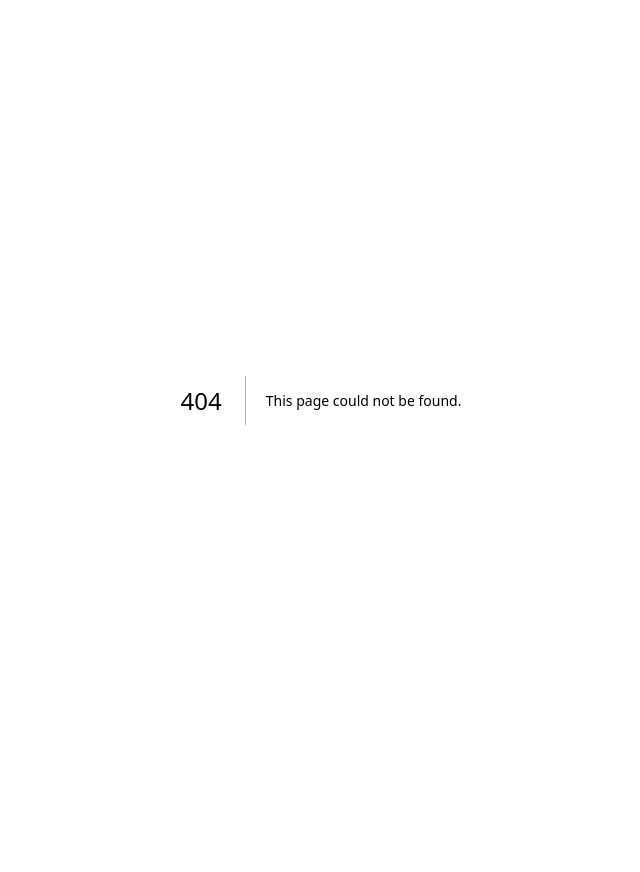
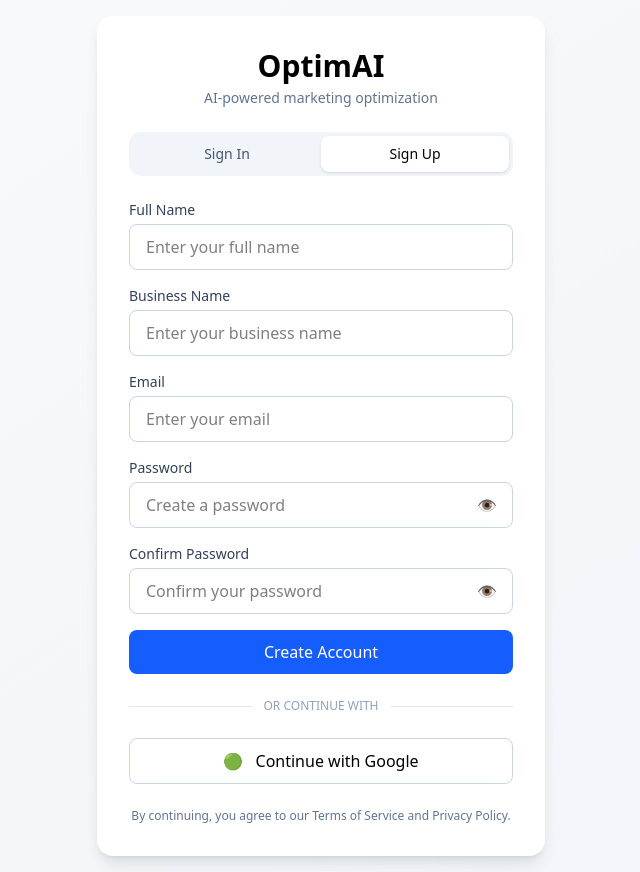
Before and after one commit to Optim-AI/OptimX---Beta, a Next.js app: page /auth/signup in a window 1280 px wide. Before the commit this address had no page. Shown: the whole page, without its empty margins (319-959 px from the left). Before the commit the page ends 800 px from the top, so only its background shows below. Built offline with nearby package versions, Linux system fonts and the light colour scheme.

Commit message:
Login and signup pages are done as of now but needs to customized note they are just clickable front end

```diff
--- a/app/web/src/components/Hero.tsx
+++ b/app/web/src/components/Hero.tsx
@@ -1,11 +1,17 @@
 import React from 'react';
+import Link from "next/link";
+
 export const Hero = () => (
   <header className="bg-blue-50 py-8">
     <nav className="container mx-auto flex justify-between items-center">
       <div className="text-2xl font-bold">OptimAI</div>
-      <div>
-        <button className="mr-4">Sign in</button>
-        <button className="bg-blue-500 text-white px-4 py-2 rounded">Get Started</button>
+      <div className="flex gap-3">
+        <Link href="/auth/signin" className="px-4 py-2 rounded hover:bg-blue-100">
+          Sign in
+        </Link>
+        <Link href="/auth/signup" className="bg-blue-500 text-white px-4 py-2 rounded hover:bg-blue-600">
+          Get Started
+        </Link>
       </div>
     </nav>
     <div className="container mx-auto text-center py-16">
--- /dev/null
+++ b/pages/auth/signin.tsx
@@ -0,0 +1,101 @@
+import { useState } from "react";
+import Link from "next/link";
+
+export default function SignInPage() {
+  const [showPw, setShowPw] = useState(false);
+
+  return (
+    <div className="min-h-screen flex items-center justify-center bg-gradient-to-br from-slate-50 to-slate-100 p-4">
+      <div className="w-full max-w-md rounded-2xl bg-white shadow-lg p-8">
+        {/* Brand */}
+        <div className="text-center">
+          <h1 className="text-3xl font-semibold">OptimAI</h1>
+          <p className="text-sm text-slate-500 mt-1">AI-powered marketing optimization</p>
+        </div>
+
+        {/* Tabs */}
+        <div className="mt-6 grid grid-cols-2 rounded-xl bg-slate-100 p-1 text-sm font-medium">
+          <div className="rounded-lg bg-white py-2 text-center shadow">Sign In</div>
+          <Link href="/auth/signup" className="rounded-lg py-2 text-center text-slate-600 hover:text-slate-900">
+            Sign Up
+          </Link>
+        </div>
+
+        {/* Form */}
+        <form
+          className="mt-6 space-y-4"
+          onSubmit={(e) => {
+            e.preventDefault();
+            // wire up later with Firebase
+          }}
+        >
+          <div>
+            <label htmlFor="email" className="block text-sm font-medium text-slate-700">
+              Email
+            </label>
+            <div className="mt-1 relative">
+              <input
+                id="email"
+                type="email"
+                required
+                placeholder="Enter your email"
+                className="w-full rounded-lg border border-slate-300 bg-white px-4 py-2.5 outline-none ring-0 focus:border-slate-400"
+              />
+              <span className="pointer-events-none absolute inset-y-0 left-3 flex items-center text-slate-400">📧</span>
+            </div>
+          </div>
+
+          <div>
+            <label htmlFor="password" className="block text-sm font-medium text-slate-700">
+              Password
+            </label>
+            <div className="mt-1 relative">
+              <input
+                id="password"
+                type={showPw ? "text" : "password"}
+                required
+                placeholder="Enter your password"
+                className="w-full rounded-lg border border-slate-300 bg-white px-4 py-2.5 pr-11 outline-none focus:border-slate-400"
+              />
+              <button
+                type="button"
+                aria-label={showPw ? "Hide password" : "Show password"}
+                onClick={() => setShowPw((s) => !s)}
+                className="absolute inset-y-0 right-2 flex items-center px-2 text-slate-500 hover:text-slate-700"
+              >
+                {showPw ? "🙈" : "👁️"}
+              </button>
+            </div>
+          </div>
+
+          <button
+            type="submit"
+            className="w-full rounded-lg bg-blue-600 px-4 py-2.5 text-white font-medium hover:bg-blue-700 active:bg-blue-800"
+          >
+            Sign In
+          </button>
+        </form>
+
+        {/* Divider */}
+        <div className="my-6 flex items-center gap-3 text-xs text-slate-400">
+          <div className="h-px flex-1 bg-slate-200" />
+          <span>OR CONTINUE WITH</span>
+          <div className="h-px flex-1 bg-slate-200" />
+        </div>
+
+        {/* Google button (UI only) */}
+        <button
+          type="button"
+          className="w-full rounded-lg border border-slate-300 bg-white px-4 py-2.5 font-medium hover:bg-slate-50"
+        >
+          <span className="mr-2">🟢</span> Continue with Google
+        </button>
+
+        {/* Terms */}
+        <p className="mt-6 text-center text-xs text-slate-500">
+          By continuing, you agree to our Terms of Service and Privacy Policy.
+        </p>
+      </div>
+    </div>
+  );
+}
--- /dev/null
+++ b/pages/auth/signup.tsx
@@ -0,0 +1,146 @@
+import { useState } from "react";
+import Link from "next/link";
+
+export default function SignUpPage() {
+  const [showPw, setShowPw] = useState(false);
+  const [showPw2, setShowPw2] = useState(false);
+
+  return (
+    <div className="min-h-screen flex items-center justify-center bg-gradient-to-br from-slate-50 to-slate-100 p-4">
+      <div className="w-full max-w-md rounded-2xl bg-white shadow-lg p-8">
+        {/* Brand */}
+        <div className="text-center">
+          <h1 className="text-3xl font-semibold">OptimAI</h1>
+          <p className="text-sm text-slate-500 mt-1">AI-powered marketing optimization</p>
+        </div>
+
+        {/* Tabs */}
+        <div className="mt-6 grid grid-cols-2 rounded-xl bg-slate-100 p-1 text-sm font-medium">
+          <Link href="/auth/signin" className="rounded-lg py-2 text-center text-slate-600 hover:text-slate-900">
+            Sign In
+          </Link>
+          <div className="rounded-lg bg-white py-2 text-center shadow">Sign Up</div>
+        </div>
+
+        {/* Form */}
+        <form
+          className="mt-6 space-y-4"
+          onSubmit={(e) => {
+            e.preventDefault();
+          }}
+        >
+          <div>
+            <label htmlFor="name" className="block text-sm font-medium text-slate-700">
+              Full Name
+            </label>
+            <input
+              id="name"
+              type="text"
+              required
+              placeholder="Enter your full name"
+              className="mt-1 w-full rounded-lg border border-slate-300 bg-white px-4 py-2.5 outline-none focus:border-slate-400"
+            />
+          </div>
+
+          <div>
+            <label htmlFor="biz" className="block text-sm font-medium text-slate-700">
+              Business Name
+            </label>
+            <input
+              id="biz"
+              type="text"
+              required
+              placeholder="Enter your business name"
+              className="mt-1 w-full rounded-lg border border-slate-300 bg-white px-4 py-2.5 outline-none focus:border-slate-400"
+            />
+          </div>
+
+          <div>
+            <label htmlFor="email" className="block text-sm font-medium text-slate-700">
+              Email
+            </label>
+            <input
+              id="email"
+              type="email"
+              required
+              placeholder="Enter your email"
+              className="mt-1 w-full rounded-lg border border-slate-300 bg-white px-4 py-2.5 outline-none focus:border-slate-400"
+            />
+          </div>
+
+          <div>
+            <label htmlFor="password" className="block text-sm font-medium text-slate-700">
+              Password
+            </label>
+            <div className="mt-1 relative">
+              <input
+                id="password"
+                type={showPw ? "text" : "password"}
+                required
+                placeholder="Create a password"
+                className="w-full rounded-lg border border-slate-300 bg-white px-4 py-2.5 pr-11 outline-none focus:border-slate-400"
+              />
+              <button
+                type="button"
+                aria-label={showPw ? "Hide password" : "Show password"}
+                onClick={() => setShowPw((s) => !s)}
+                className="absolute inset-y-0 right-2 flex items-center px-2 text-slate-500 hover:text-slate-700"
+              >
+                {showPw ? "🙈" : "👁️"}
+              </button>
+            </div>
+          </div>
+
+          <div>
+            <label htmlFor="confirm" className="block text-sm font-medium text-slate-700">
+              Confirm Password
+            </label>
+            <div className="mt-1 relative">
+              <input
+                id="confirm"
+                type={showPw2 ? "text" : "password"}
+                required
+                placeholder="Confirm your password"
+                className="w-full rounded-lg border border-slate-300 bg-white px-4 py-2.5 pr-11 outline-none focus:border-slate-400"
+              />
+              <button
+                type="button"
+                aria-label={showPw2 ? "Hide password" : "Show password"}
+                onClick={() => setShowPw2((s) => !s)}
+                className="absolute inset-y-0 right-2 flex items-center px-2 text-slate-500 hover:text-slate-700"
+              >
+                {showPw2 ? "🙈" : "👁️"}
+              </button>
+            </div>
+          </div>
+
+          <button
+            type="submit"
+            className="w-full rounded-lg bg-blue-600 px-4 py-2.5 text-white font-medium hover:bg-blue-700 active:bg-blue-800"
+          >
+            Create Account
+          </button>
+        </form>
+
+        {/* Divider */}
+        <div className="my-6 flex items-center gap-3 text-xs text-slate-400">
+          <div className="h-px flex-1 bg-slate-200" />
+          <span>OR CONTINUE WITH</span>
+          <div className="h-px flex-1 bg-slate-200" />
+        </div>
+
+        {/* Google button (UI only) */}
+        <button
+          type="button"
+          className="w-full rounded-lg border border-slate-300 bg-white px-4 py-2.5 font-medium hover:bg-slate-50"
+        >
+          <span className="mr-2">🟢</span> Continue with Google
+        </button>
+
+        <p className="mt-6 text-center text-xs text-slate-500">
+          By continuing, you agree to our Terms of Service and Privacy Policy.
+        </p>
+      </div>
+    </div>
+  );
+}
```
